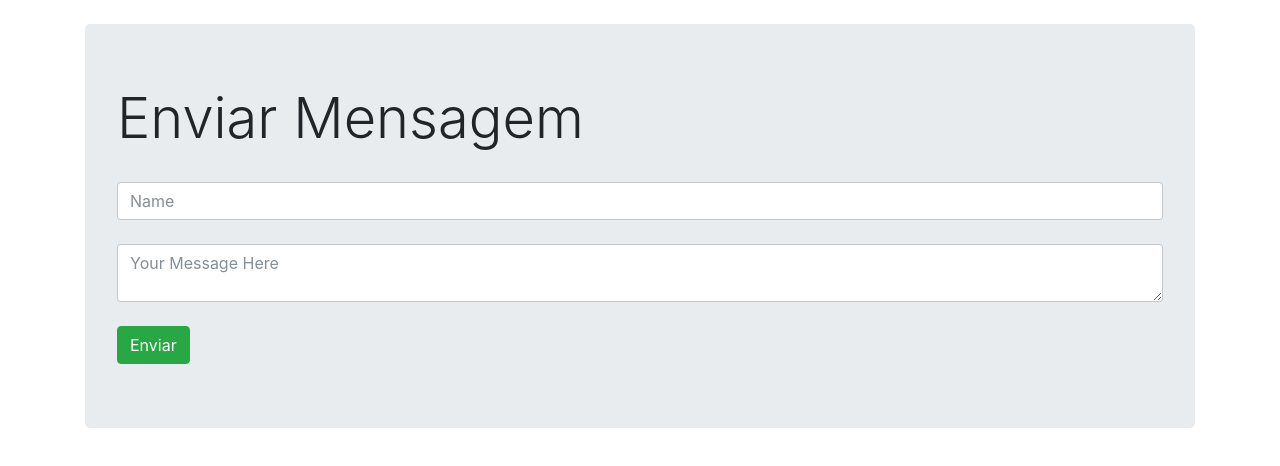
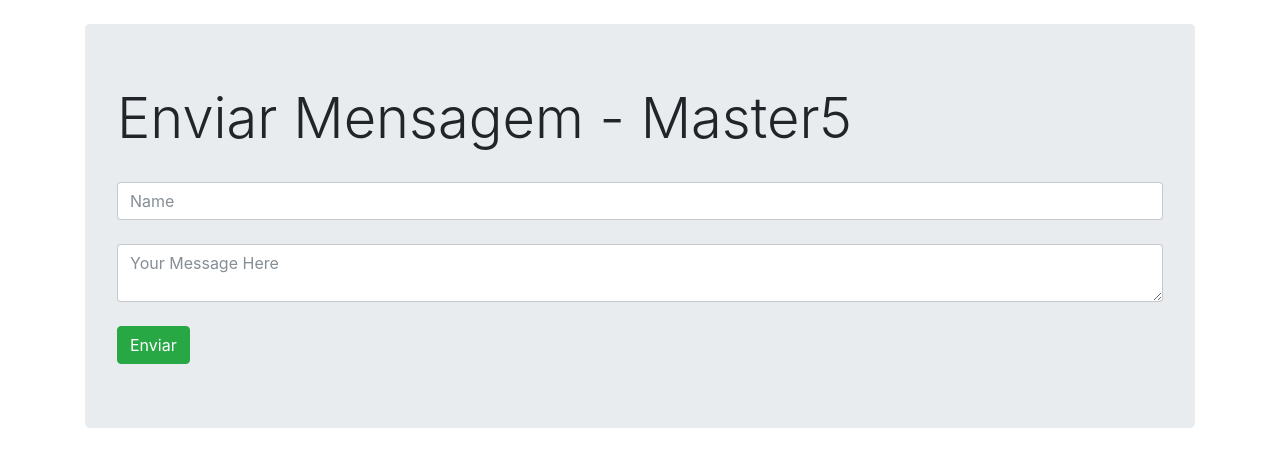
Before and after one commit to rscop/exops-teste-renatoscop, a website: page index.html in a window 1280 px wide. Drawn offline with nearby package versions, Linux system fonts and the light colour scheme; no server answers.

Commit message:
Teste chang Branche -cB master5

```diff
--- a/index.html
+++ b/index.html
@@ -15,7 +15,7 @@
 <div class="container">
     <br>
     <div class="jumbotron">
-        <h1 class="display-4">Enviar Mensagem</h1>
+        <h1 class="display-4">Enviar Mensagem - Master5</h1>
         <br>
         <input id = "name" class="form-control" placeholder="Name">
         <br>
```
